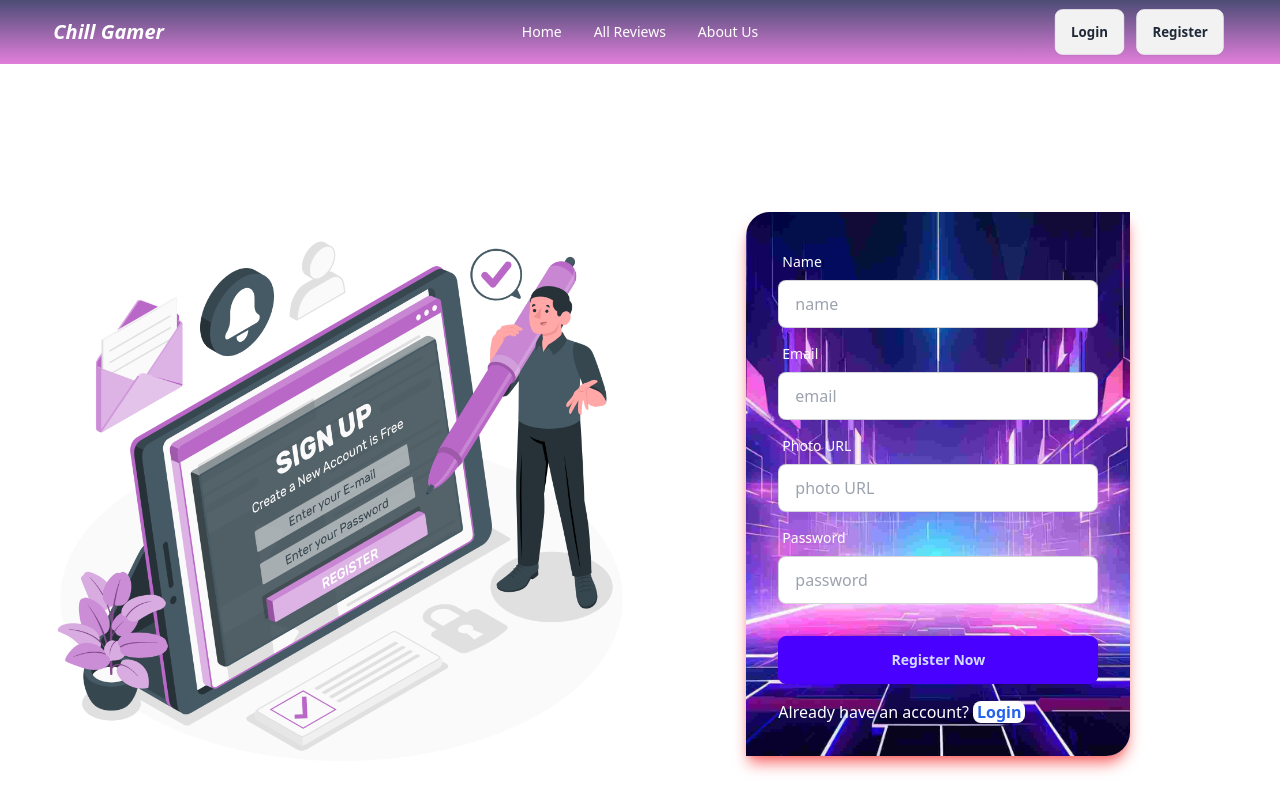
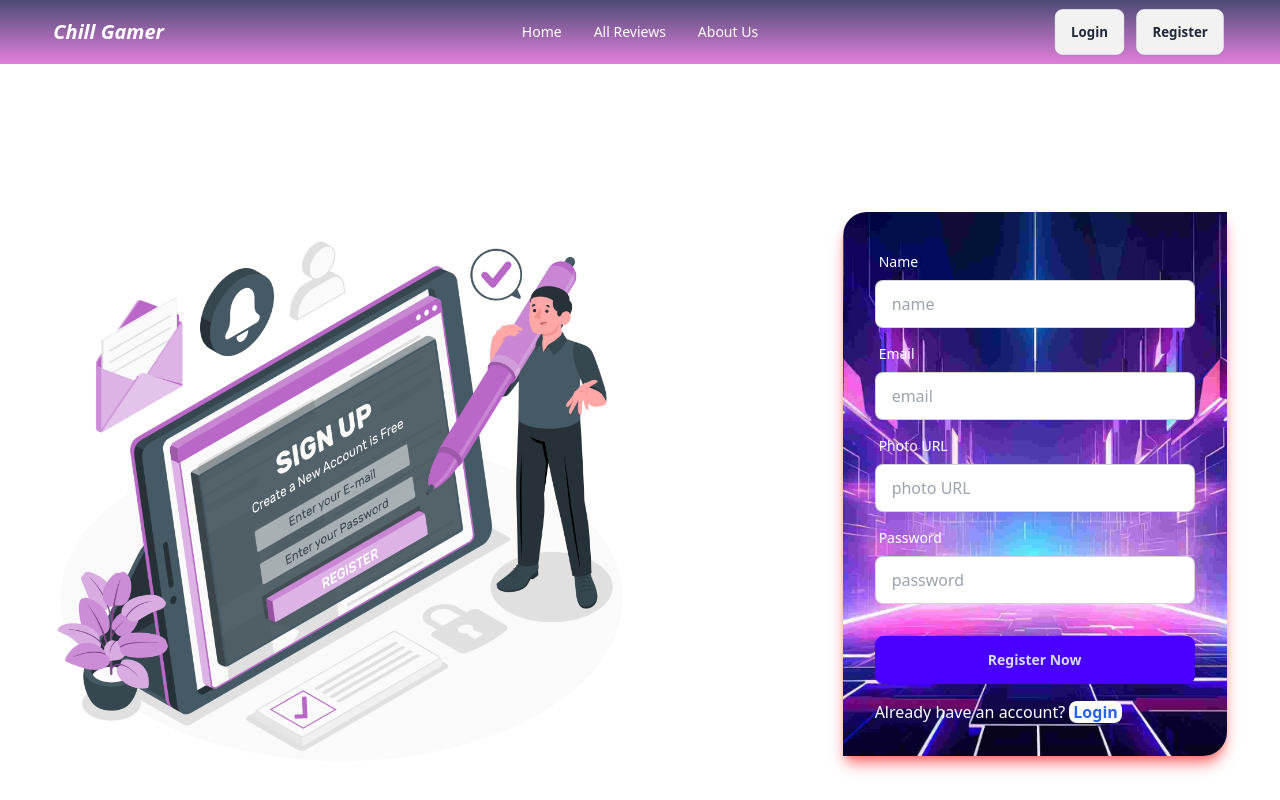
Before and after one commit to Motiur-Rahman-Dhrubo/Assignment-10-client, a React (Vite) app: page /register in a window 1280 px wide. Shown: the top 800 px of the page. Built offline with nearby package versions, Linux system fonts and the light colour scheme; no server answers.

Commit message:
login & sign-up page design

```diff
--- a/src/Components/Login/Login.jsx
+++ b/src/Components/Login/Login.jsx
@@ -59,7 +59,7 @@ const Login = () => {
             <div className="w-1/2 hidden md:flex">
                 <img src="/assets/login.png" alt="login vector" />
             </div>
-            <div className="md:w-1/2 flex justify-center w-full">
+            <div className="md:w-1/2 flex justify-center w-full lg:justify-end md:justify-start">
                 <div className="card rounded-tr-none rounded-bl-none rounded-tl-3xl rounded-br-3xl w-full max-w-sm shrink-0 shadow-lg bg-[url('/assets/gaming1.jpg')] bg-cover bg-center shadow-red-400">
                     <form onSubmit={handleSubmit} className="card-body">
 
--- a/src/Components/Register/Register.jsx
+++ b/src/Components/Register/Register.jsx
@@ -63,7 +63,7 @@ const Register = () => {
             <div className="w-1/2 hidden md:flex">
                 <img src="/assets/sign-up.png" alt="sign-up vector" />
             </div>
-            <div className="md:w-1/2 flex justify-center w-full">
+            <div className="md:w-1/2 flex justify-center w-full lg:justify-end md:justify-start">
                 <div className="card rounded-tr-none rounded-bl-none rounded-tl-3xl rounded-br-3xl w-full max-w-sm shrink-0 shadow-lg bg-[url('/assets/gaming1.jpg')] bg-cover bg-center shadow-red-400">
                     <form onSubmit={handleSubmit} className="card-body">
 
```
